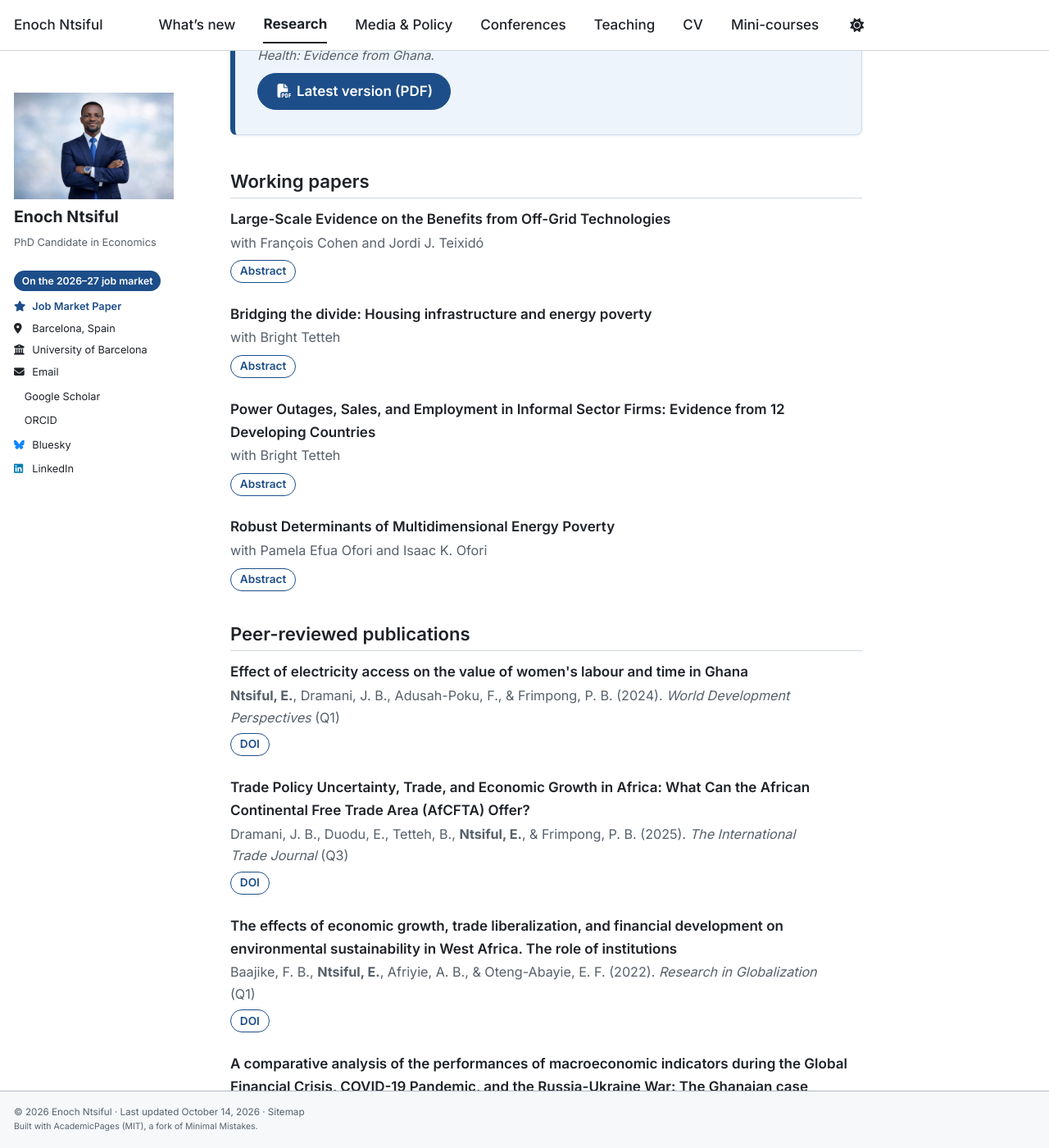
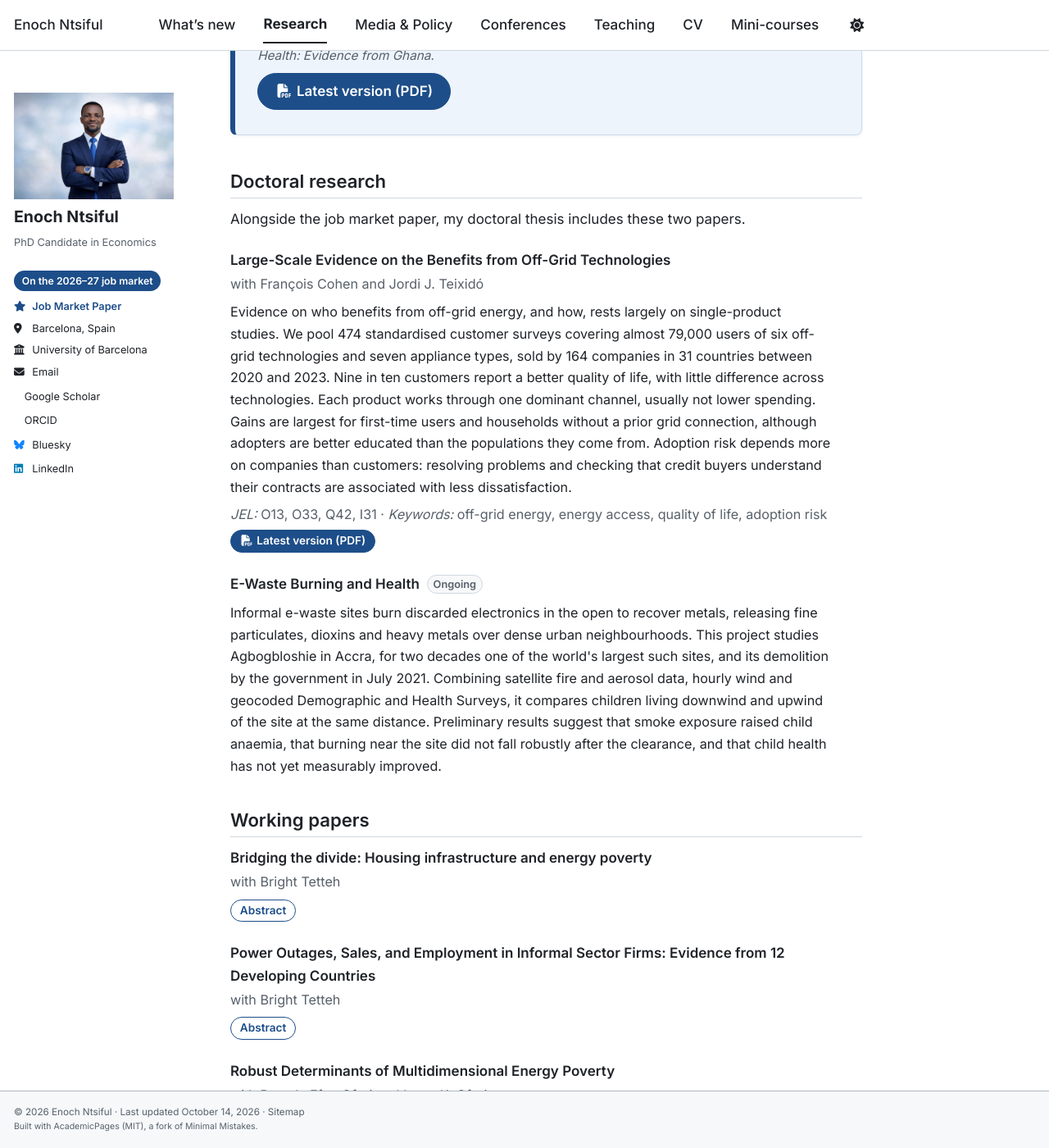
Before and after one commit to ntsifulenoch/ntsifulenoch.github.io, a Jekyll site: the page built from _pages/research.md, in a window 1280 px wide and 1400 px high, scrolled down 654 px. Shown: the whole window at 82% size. Built offline with Jekyll 4.4.1, drawn with Linux system fonts in a browser that asks for light colours; a style sheet for code colours, icons or effects is not loaded.

Commit message:
Research: Doctoral research section; COP31 news line trimmed
- New "Doctoral research" section after the JMP card: the off-grid paper
  (moved from Working papers) with its full abstract and a link to the
  latest draft (files/Ntsiful_Offgrid.pdf, 10 Oct 2026), and the ongoing
  e-waste paper with a short preliminary abstract and no link.
- What's new: drops "copies go to major news outlets from early November"
  (Enoch already removed it from Media & Policy).
- README: off-grid PDF rule; private drafts stay out of files/.

Co-Authored-By: Claude Opus 5.5 <noreply@anthropic.com>

```diff
--- a/_pages/research.md
+++ b/_pages/research.md
@@ -1,7 +1,7 @@
 ---
 permalink: /research/
 title: "Research"
-description: "Job market paper, working papers, publications and work in progress by Enoch Ntsiful."
+description: "Job market paper, doctoral research, working papers, publications and work in progress by Enoch Ntsiful."
 ---
 
 {% comment %} The job market paper card. The sidebar's "Job Market Paper" link points here
@@ -22,21 +22,31 @@ description: "Job market paper, working papers, publications and work in progres
 </div>
 
 
-## Working papers
+## Doctoral research
 
-{% comment %} Working papers: coauthor names are plain text, never links (Enoch, Oct 2026). {% endcomment %}
+{% comment %} The other papers of Enoch's PhD thesis; the JMP is the card above. Abstracts are shown in full.
+   Off-grid: links the latest draft, files/Ntsiful_Offgrid.pdf (for a new draft, replace that file, keeping the name).
+   E-waste: ongoing, no link (the June 2026 slides stay private in docs/drafts/). Coauthors are not linked. {% endcomment %}
+
+Alongside the job market paper, my doctoral thesis includes these two papers.
 
 <div class="paper">
   <p class="paper__title">Large-Scale Evidence on the Benefits from Off-Grid Technologies</p>
   <p class="paper__meta">with François Cohen and Jordi J. Teixidó</p>
-  <div class="links">
-    <details>
-      <summary>Abstract</summary>
-      <p>Evidence on who benefits from off-grid energy, and how, rests largely on single-product studies. We pool 474 standardised customer surveys covering almost 79,000 users of six off-grid technologies and seven appliance types, sold by 164 companies in 31 countries between 2020 and 2023. Nine in ten customers report a better quality of life, with little difference across technologies. Each product works through one dominant channel, usually not lower spending. Gains are largest for first-time users and households without a prior grid connection, although adopters are better educated than the populations they come from. Adoption risk depends more on companies than customers: resolving problems and checking that credit buyers understand their contracts are associated with less dissatisfaction.</p>
-      <p><em>JEL:</em> O13, O33, Q42, I31 · <em>Keywords:</em> off-grid energy, energy access, quality of life, adoption risk</p>
-    </details>
-  </div>
+  <p class="paper__abstract">Evidence on who benefits from off-grid energy, and how, rests largely on single-product studies. We pool 474 standardised customer surveys covering almost 79,000 users of six off-grid technologies and seven appliance types, sold by 164 companies in 31 countries between 2020 and 2023. Nine in ten customers report a better quality of life, with little difference across technologies. Each product works through one dominant channel, usually not lower spending. Gains are largest for first-time users and households without a prior grid connection, although adopters are better educated than the populations they come from. Adoption risk depends more on companies than customers: resolving problems and checking that credit buyers understand their contracts are associated with less dissatisfaction.</p>
+  <p class="paper__meta"><em>JEL:</em> O13, O33, Q42, I31 · <em>Keywords:</em> off-grid energy, energy access, quality of life, adoption risk</p>
+  <div class="links"><a class="btn-pill btn-pill--solid" href="/files/Ntsiful_Offgrid.pdf"><i class="fas fa-fw fa-file-pdf" aria-hidden="true"></i> Latest version (PDF)</a></div>
 </div>
+
+<div class="paper">
+  <p class="paper__title">E-Waste Burning and Health <span class="status">Ongoing</span></p>
+  <p class="paper__abstract">Informal e-waste sites burn discarded electronics in the open to recover metals, releasing fine particulates, dioxins and heavy metals over dense urban neighbourhoods. This project studies Agbogbloshie in Accra, for two decades one of the world's largest such sites, and its demolition by the government in July 2021. Combining satellite fire and aerosol data, hourly wind and geocoded Demographic and Health Surveys, it compares children living downwind and upwind of the site at the same distance. Preliminary results suggest that smoke exposure raised child anaemia, that burning near the site did not fall robustly after the clearance, and that child health has not yet measurably improved.</p>
+</div>
+
+
+## Working papers
+
+{% comment %} Working papers: coauthor names are plain text, never links (Enoch, Oct 2026). {% endcomment %}
 
 <div class="paper">
   <p class="paper__title">Bridging the divide: Housing infrastructure and energy poverty</p>
--- a/_sass/_custom.scss
+++ b/_sass/_custom.scss
@@ -409,6 +409,12 @@ html {
     color: var(--global-text-color-light);
     font-size: 0.95em;
   }
+
+  // Abstract shown in full (Doctoral research); working papers fold theirs away
+  .paper__abstract {
+    margin: 0.5em 0 0.4em;
+    font-size: 0.95em;
+  }
 }
 
 .status {
```
Also changed, not shown: README.md (+3 -0 lines), _pages/news.md (+1 -1 lines), 1 other file.
